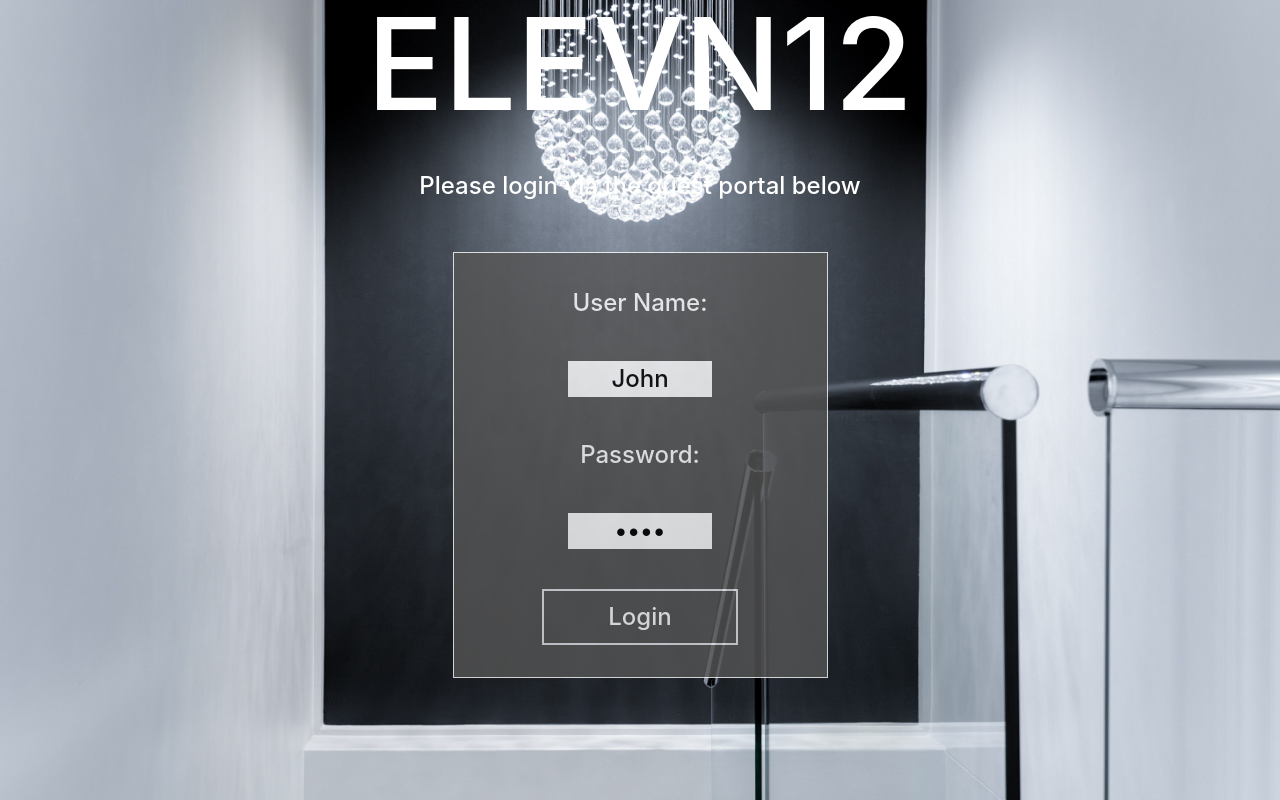
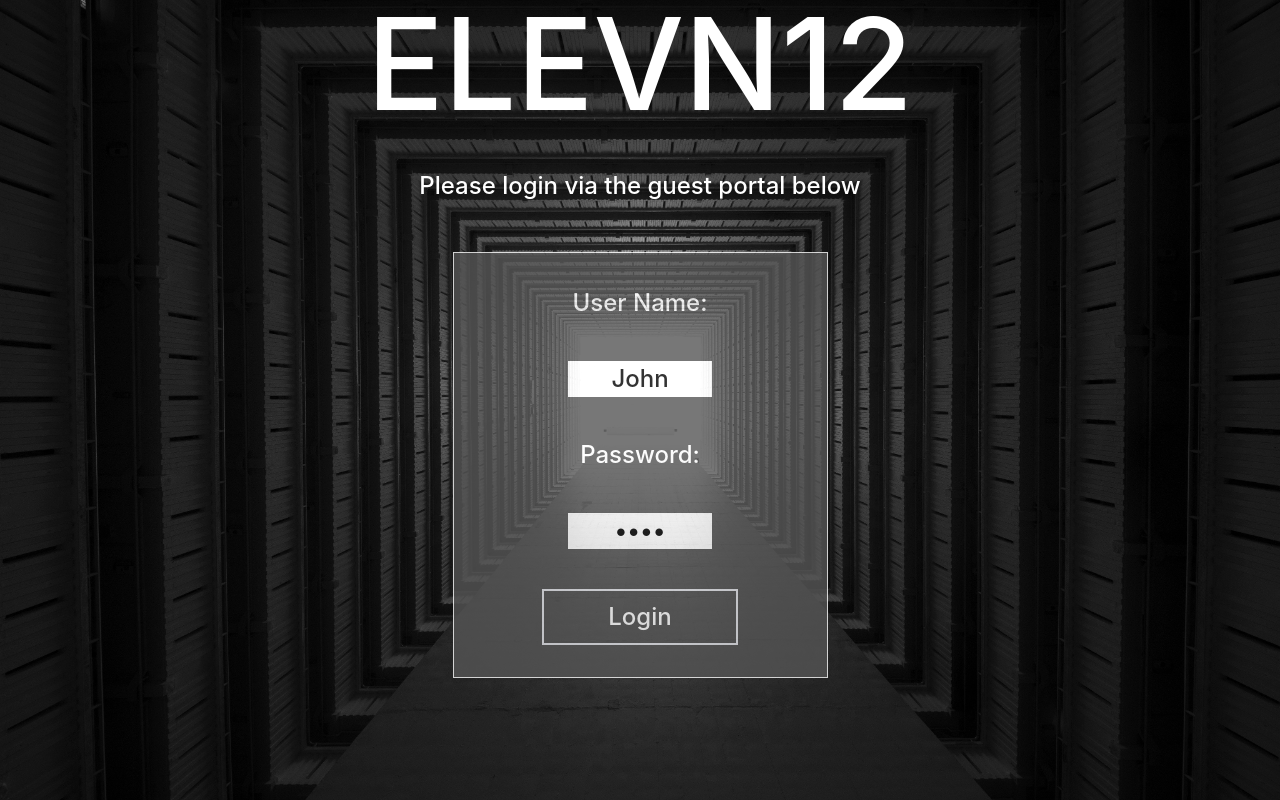
Before and after one commit to artofmayhem/eleven12_Gallery, a React (Create React App) app: page / in a window 1280 px wide. Built offline with nearby package versions, Linux system fonts and the light colour scheme.

Commit message:
added assets

```diff
--- a/src/App.css
+++ b/src/App.css
@@ -10,7 +10,7 @@
   flex-direction: column;
   align-items: center;
   justify-items: center;
-  background-image: url("./assets/architecture-002.jpg");
+  background-image: url("./assets/architecture-003.jpg");
   background-size: cover;
   background-repeat: no-repeat;
   background-position: center;
--- a/src/assets/index.js
+++ b/src/assets/index.js
@@ -1,5 +1,11 @@
 import CITY_ONE from "./city.jpg"
+import ARCHITECTURE_ONE from "./architecture-001.jpg"
+import ARCHITECTURE_TWO from "./architecture-002.jpg"
+import ARCHITECTURE_THREE from "./architecture-003.jpg"
 
 export {
     CITY_ONE as CITY_1,
+    ARCHITECTURE_ONE as ARCHITECTURE_1,
+    ARCHITECTURE_TWO as ARCHITECTURE_2,
+    ARCHITECTURE_THREE as ARCHITECTURE_3
 }
```
Also changed, not shown: src/assets/architecture-003.jpg (added).
